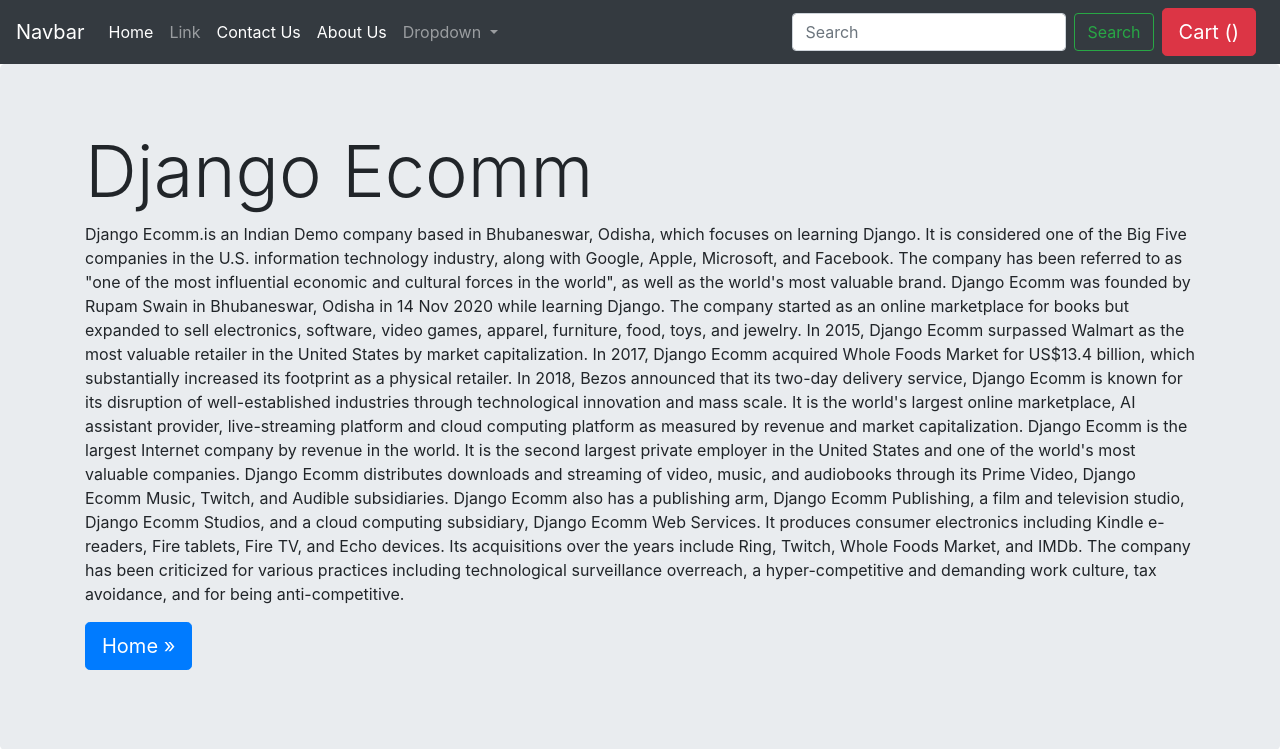
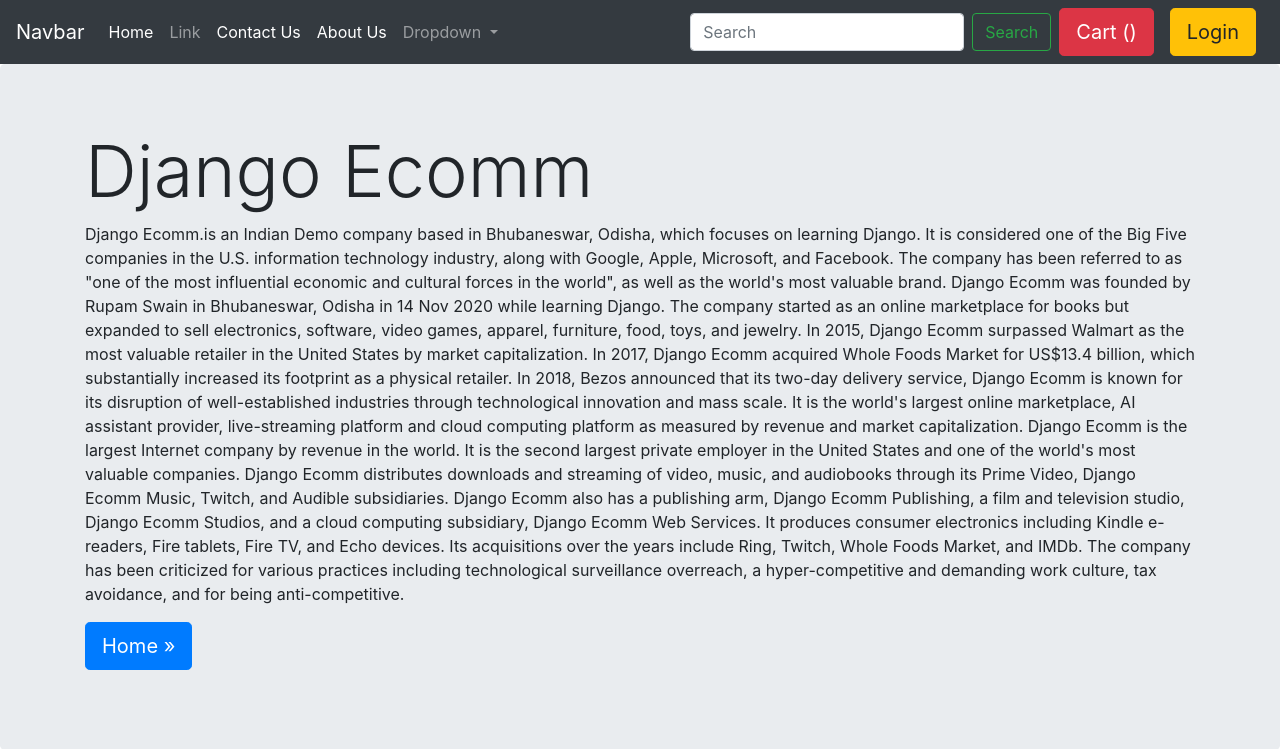
Before and after one commit to rupamswain1/djangoBeginner1, a Django app: page /ecomm/aboutUs/ in a window 1280 px wide. Shown: the top 749 px of the page. Run offline with Django 3.2, Linux system fonts and the light colour scheme; some libraries are stand-ins or nearby versions.

Commit message:
logout and login structure added

```diff
--- a/EcommerceWebsite/template/base.html
+++ b/EcommerceWebsite/template/base.html
@@ -53,6 +53,10 @@
           sagittis lacus vel augue laoreet rutrum faucibus." id='popCart'>
           Cart (<span id='cart'>{% block cartItems %}{% endblock %}</span>)
           </button>
+          <button type="button" class="btn btn-lg btn-warning mx-2" data-html="true" data-container="body" data-toggle="popover" data-placement="bottom" data-content="Vivamus
+          sagittis lacus vel augue laoreet rutrum faucibus." id='popCart'>
+          Login
+          </button>
         </div>
       </nav>
       <!--Nav Bar Ends-->
--- a/EcommerceWebsite/urls.py
+++ b/EcommerceWebsite/urls.py
@@ -24,5 +24,7 @@
     path("contactUs/",views.ecommContactUs, name='ecommContactUs'),
     path("productPage/<int:product_id>",views.ecommProductPage,name='ecommProductPage'),
     path("cart/", views.cart,name='cart'),
-    path("search/", views.searchProduct, name='searchProduct')
+    path("search/", views.searchProduct, name='searchProduct'),
+    path("login", views.login, name='login'),
+    path("logout", views.logout, name='logout')
 ]
--- a/EcommerceWebsite/views.py
+++ b/EcommerceWebsite/views.py
@@ -180,3 +180,9 @@
         errorMsg='Pease enter the Search criteria consisting more than 3 letters'
 
     return render(request,'search.html', {'all_prod':category_dict.items(),'cartItem':items,'searchTerm':request.GET.get('Search'),'productFound':result,'errorMsg':errorMsg})
+
+def login(request):
+    pass
+
+def logout(request):
+    pass
```
